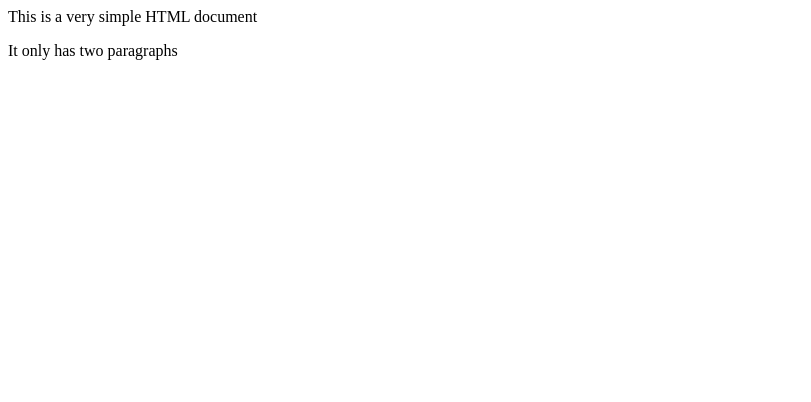
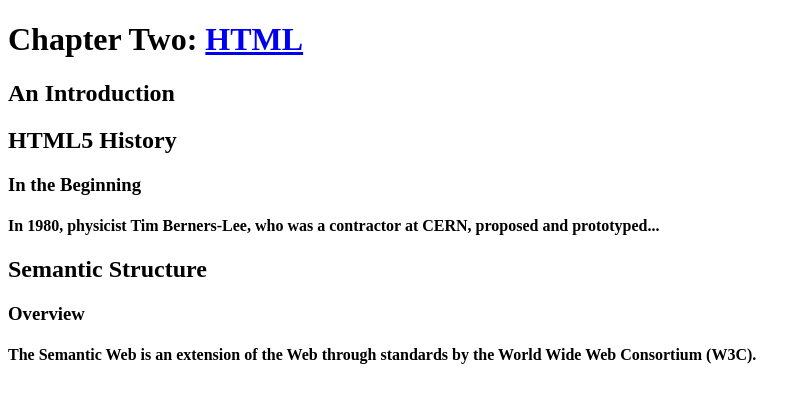
Before and after one commit to GTCS/PublicTryout, a plain HTML site: page index.html in a window 1280 px wide. Shown: the whole page, without its empty margins (0-811 px from the left). Drawn offline with Linux system fonts and the light colour scheme.

Commit message:
added derek sample

```diff
--- a/index.html
+++ b/index.html
@@ -1,11 +1,44 @@
+<!DOCTYPE html>
+<!--
+To change this license header, choose License Headers in Project Properties.
+To change this template file, choose Tools | Templates
+and open the template in the editor.
+-->
 <html>
-<head>
-<title>
-A Simple HTML Document
-</title>
-</head>
-<body>
-<p>This is a very simple HTML document</p>
-<p>It only has two paragraphs</p>
-</body>
+    <head>
+        <title>HTML Introduction</title>
+        <meta charset="UTF-8">
+        <meta name="viewport" content="width=device-width, initial-scale=1.0">
+        <link rel="stylesheet" href="css/main.css">
+    </head>
+
+    <body>
+        <header>
+            <h1>Chapter Two: <a href="#">HTML</a></h1>
+            <h2>An Introduction</h2>
+        </header>
+
+        <main>
+            <article>
+                <h2 class="article_heading">HTML5 History</h2>
+                <h3>In the Beginning</h3>
+                <h4>
+                    In 1980, physicist Tim Berners-Lee, who was a contractor at
+                    CERN, proposed and prototyped...
+                </h4>
+            </article>
+
+            <article>
+                <h2 class="article_heading">Semantic Structure</h2>
+                <h3>Overview</h3>
+                <h4>
+                    The Semantic Web is an extension of the Web through standards
+                    by the World Wide Web Consortium (W3C).
+                </h4>
+            </article>
+
+        </main>
+
+
+    </body>
 </html>
```
